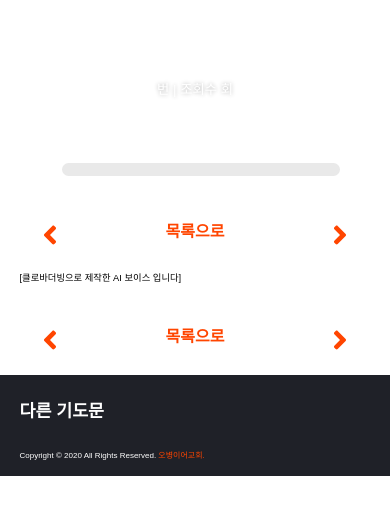
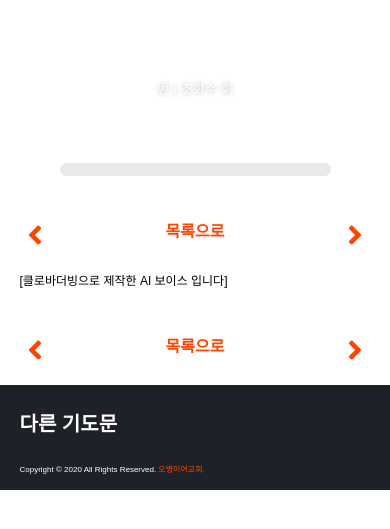
Before and after one commit to tamasino52/prayer_training_book, a Flask app: template templates/book.html in a window 390 px wide. Shown: the top 529 px of the page. Run offline with Flask 2, Linux system fonts and the light colour scheme; the template is opened without the code that fills it, so the values that code supplies are empty; some libraries are stand-ins or nearby versions; some web fonts are replaced.

Commit message:
레이아웃 미세조정

```diff
--- a/static/styles/book.css
+++ b/static/styles/book.css
@@ -288,8 +288,10 @@ img
 	max-height: var(--header-height);
 	background-size: cover;
 }
-.header-background
+.header-title-container
 {
+	width: 100%;
+	height: var(--header-height) - 50px;
 }
 .header *, .header
 {
@@ -317,8 +319,8 @@ img
 	left: 0;
 	bottom: 0;
 	width: 100%;
-	padding-left: 10px;
-	padding-right: 10px;
+	padding: 0 30%;
+
 }
 .player
 {
@@ -329,7 +331,6 @@ img
 .player_content
 {
 	width: 100%;
-	padding-left: 12px;
 	padding-top: 10px;
 	padding-bottom: 10px;
 }
@@ -466,7 +467,7 @@ img
 {
 	margin-top: var(--header-height);
 	background: var(--background-color);
-	padding: 0px 30%;
+	padding: 0 30%;
 }
 
 .context
@@ -477,7 +478,7 @@ img
 
 .btn-container
 {
-	padding: 20px 15px;
+	padding: 20px 0;
 }
 
 .move-btn, .move-btn *
--- a/static/styles/book_responsive.css
+++ b/static/styles/book_responsive.css
@@ -36,7 +36,7 @@
 
 @media only screen and (max-width: 1440px)
 {
-	.context-container, .footer-container
+	.context-container, .footer-container, .player_container
 	{
 		padding-left: 25%;
 		padding-right: 25%;
@@ -67,7 +67,7 @@
 
 @media only screen and (max-width: 1199px)
 {
-	.context-container, .footer-container
+	.context-container, .footer-container, .player_container
 	{
 		padding-left: 20%;
 		padding-right: 20%;
@@ -89,7 +89,7 @@
 
 @media only screen and (max-width: 1024px)
 {
-	.context-container, .footer-container
+	.context-container, .footer-container, .player_container
 	{
 		padding-left: 15%;
 		padding-right: 15%;
@@ -120,7 +120,7 @@
 
 @media only screen and (max-width: 880px)
 {
-	.context-container, .footer-container
+	.context-container, .footer-container, .player_container
 	{
 		padding-left: 10%;
 		padding-right: 10%;
@@ -157,7 +157,7 @@
 	.subheader-container {
 		height: auto;
 	}
-	.context-container, .footer-container
+	.context-container, .footer-container, .player_container
 	{
 		padding-left: 5%;
 		padding-right: 5%;
@@ -185,11 +185,11 @@
 	.size-header *, .size-header {font-size: 18pt;}
 	.size-subheader *, .size-subheader {font-size: 10pt;}
 	.size-tolist *, .size-tolist {font-size: 12pt;}
-	.size-context *, .size-context {font-size: 7pt;}
+	.size-context *, .size-context {font-size: 9pt;}
 	.size-page-header *, .size-page-header {font-size: 10pt;}
-	.size-footer-header *, .size-footer-header {font-size: 13pt;}
-	.size-footer-subheader *, .size-footer-subheader {font-size: 10pt;}
-	.size-footer-info *, .size-footer-info {font-size: 7pt;}
+	.size-footer-header *, .size-footer-header {font-size: 15pt;}
+	.size-footer-subheader *, .size-footer-subheader {font-size: 12pt;}
+	.size-footer-info *, .size-footer-info {font-size: 8pt;}
 	.size-footer-cc *, .size-footer-cc {font-size: 6pt;}
 
 	.header-version
--- a/templates/book.html
+++ b/templates/book.html
@@ -11,6 +11,7 @@
 <link rel='stylesheet' href='//cdn.jsdelivr.net/npm/font-kopub@1.0/kopubdotum.min.css'>
 <link rel="stylesheet" type="text/css" href="../static/styles/book.css">
 <link rel="stylesheet" type="text/css" href="../static/styles/book_responsive.css">
+
 </head>
 <body>
 
```
Also changed, not shown: static/styles/home_responsive.css (+5 -5 lines).
